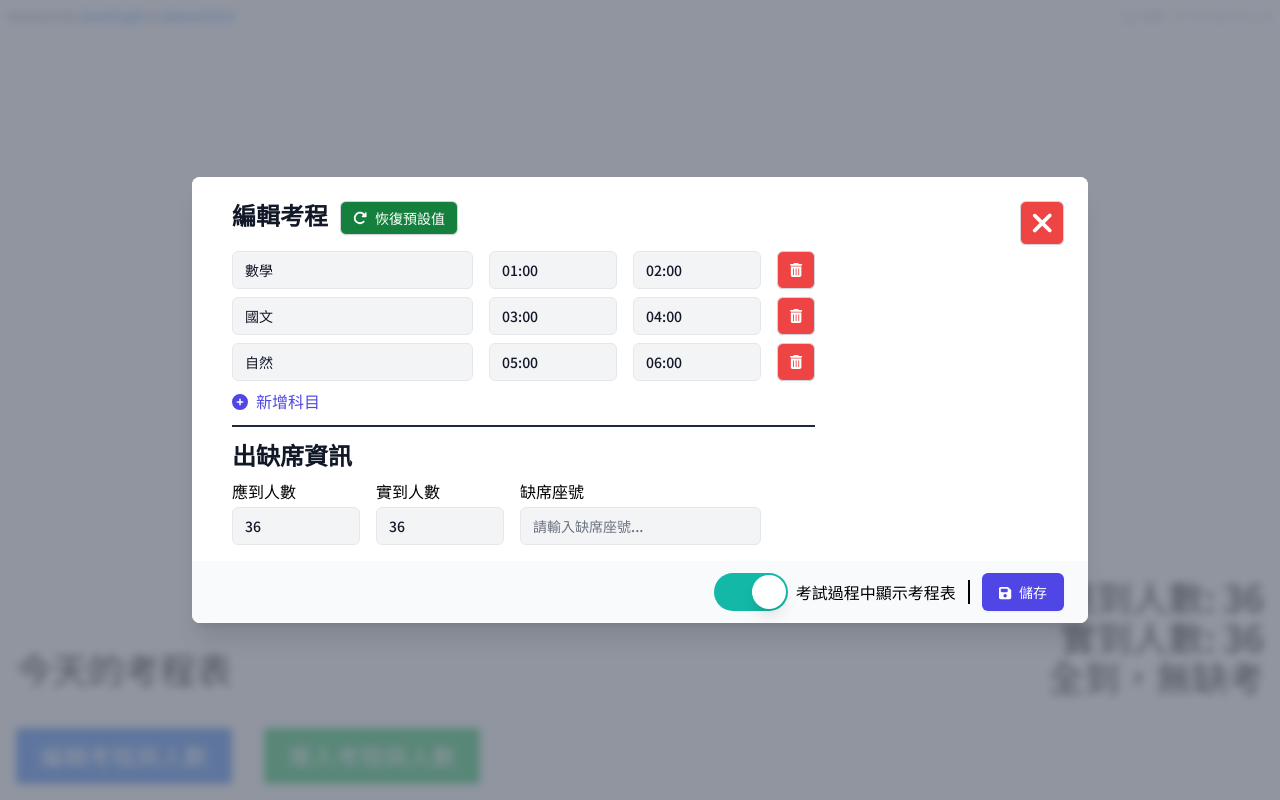
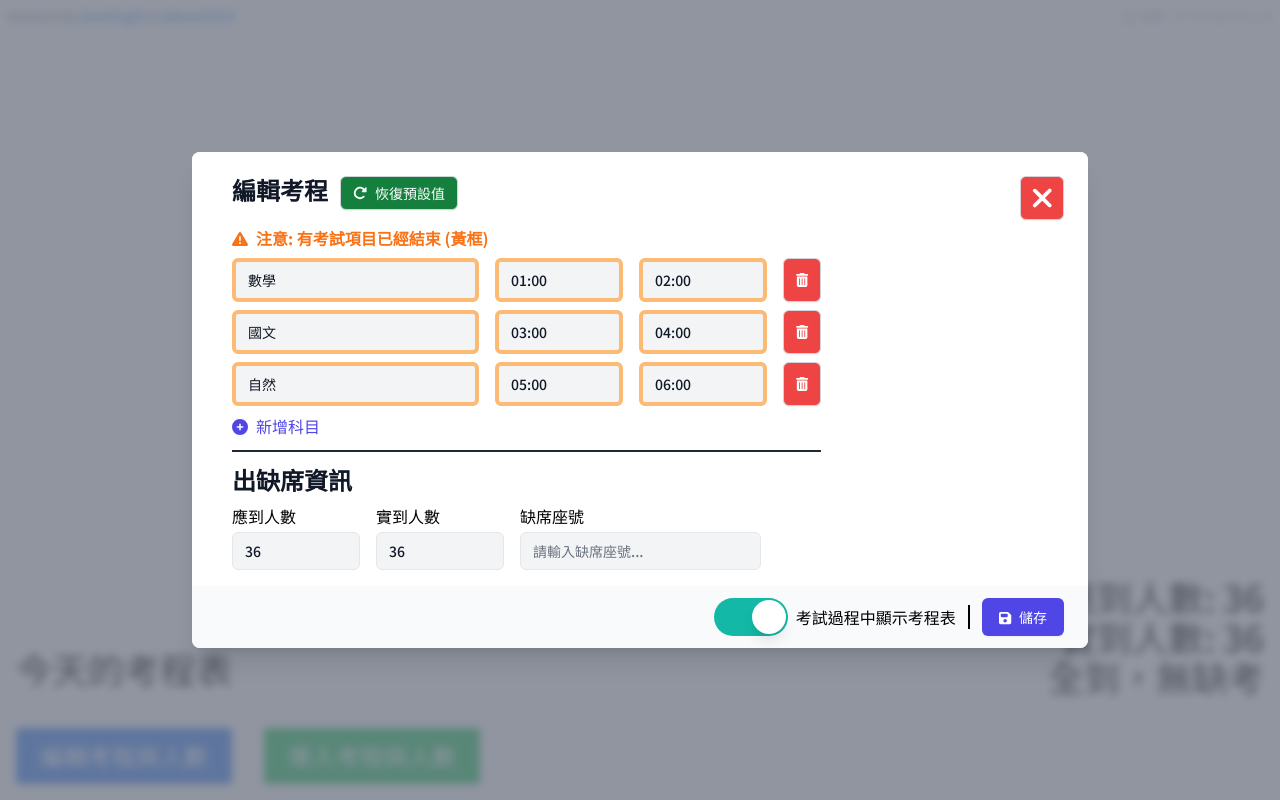
Before and after one commit to smitug01/exam-clock, a Next.js app: page / in a window 1280 px wide. Both pictures are taken after a click on the button "編輯考程與人數". Built offline with nearby package versions, Linux system fonts and the light colour scheme.

Commit message:
Added schedule expired alert

```diff
--- a/app/page.tsx
+++ b/app/page.tsx
@@ -98,6 +98,7 @@ const Home: FC = () => {
       return "Not Passed"
     }
   }
+
   const handleEditClick = () => {
     setCurrentEditingData(formatEditingData());
     setIsEditDialogOpen(true);
--- a/components/editDialog.tsx
+++ b/components/editDialog.tsx
@@ -13,7 +13,8 @@ import {
   faXmark,
   faTrashCan,
   faPlusCircle,
-  faRotateRight
+  faRotateRight,
+  faWarning
 } from "@fortawesome/free-solid-svg-icons";
 
 import { EditingData, ImportExamData } from "@/lib/interfaces";
@@ -60,6 +61,8 @@ const EditDialog: FC<EditDialogProps> = ({
       },
     );
   }, [initialData]);
+
+  const [currentTime, setCurrentTime] = useState<Date>(new Date());
 
   const handleSaveClick = () => {
     onSave(data);
@@ -128,6 +131,32 @@ const EditDialog: FC<EditDialogProps> = ({
     });
   }
 
+  useEffect(() => {
+    const intervalId = setInterval(() => {
+      setCurrentTime(new Date());
+    }, 1000);
+
+    return () => clearInterval(intervalId);
+  }, []);
+
+  function isTimePassed (examTime: string) {
+    const now = currentTime.getMinutes() + currentTime.getHours() * 60
+    const exam = parseInt(examTime.split(":")[1]) + parseInt(examTime.split(":")[0]) * 60
+
+    return now > exam;
+  }
+
+  function timeValidation (examTimeArray: Array<string>) {
+    const now = currentTime.getMinutes() + currentTime.getHours() * 60
+    for (const examTime of examTimeArray) {
+      const exam = parseInt(examTime.split(":")[1]) + parseInt(examTime.split(":")[0]) * 60
+      if (now > exam) {
+        return true;
+      }
+    };
+    return false;
+  }
+
   return (
     <Transition appear show={isOpen} as={Fragment}>
       <div className="fixed inset-0 z-20 overflow-y-auto font-medium">
@@ -185,6 +214,15 @@ const EditDialog: FC<EditDialogProps> = ({
                       </button>
                     </h3>
                     <div className="mt-2">
+                    {timeValidation(data.endTimes) ? (
+                        <div className="text-base font-bold text-orange-500 dark:text-orange-300">
+                          <FontAwesomeIcon
+                            icon={faWarning}
+                            className={"my-auto mr-2"}
+                          />
+                          注意: 有考試項目已經結束 (黃框)
+                        </div>
+                      ) : (<></>)}
                       {data.subjects.map((subject, index) => (
                         <div key={index} className="flex space-x-4 mt-2">
                           <input
@@ -193,7 +231,7 @@ const EditDialog: FC<EditDialogProps> = ({
                             onChange={(e: ChangeEvent<HTMLInputElement>) => {
                               handleSubjectChange(index, e.target.value);
                             }}
-                            className="block flex-grow px-3 py-2 rounded-md bg-gray-100 border light:border-gray-300 dark:border-slate-600 dark:bg-slate-600 dark:placeholder-white dark:text-white placeholder-gray-500 text-gray-900 focus:dark:border-white focus:outline-none focus:ring-indigo-500 focus:border-indigo-500 sm:text-sm"
+                            className={`block flex-grow px-3 py-2 rounded-md bg-gray-100 ${isTimePassed(data.endTimes[index]) ? "border-4 border-orange-300 dark-orange-500" : "border border-gray-300 dark:border-slate-600"} dark:bg-slate-600 dark:placeholder-white dark:text-white placeholder-gray-500 text-gray-900 focus:dark:border-white focus:outline-none focus:ring-indigo-500 focus:border-indigo-500 sm:text-sm`}
                             placeholder="請輸入科目..."
                           />
                           <input
@@ -202,7 +240,7 @@ const EditDialog: FC<EditDialogProps> = ({
                             onChange={(e: ChangeEvent<HTMLInputElement>) => {
                               handleStartTimeChange(index, e.target.value);
                             }}
-                            className="block w-32 px-3 py-2 rounded-md bg-gray-100 border light:border-gray-300 dark:border-slate-600 dark:bg-slate-600 dark:placeholder-white dark:text-white placeholder-gray-500 text-gray-900 focus:dark:border-white focus:outline-none focus:ring-indigo-500 focus:border-indigo-500 sm:text-sm"
+                            className={`block w-32 px-3 py-2 rounded-md bg-gray-100 ${isTimePassed(data.endTimes[index]) ? "border-4 border-orange-300 dark-orange-500" : "border border-gray-300 dark:border-slate-600"} dark:bg-slate-600 dark:placeholder-white dark:text-white placeholder-gray-500 text-gray-900 focus:dark:border-white focus:outline-none focus:ring-indigo-500 focus:border-indigo-500 sm:text-sm`}
                             placeholder="請輸入開始時間... (24小時制)"
                           />
                           <input
@@ -211,7 +249,7 @@ const EditDialog: FC<EditDialogProps> = ({
                             onChange={(e: ChangeEvent<HTMLInputElement>) => {
                               handleEndTimeChange(index, e.target.value);
                             }}
-                            className="block w-32 px-3 py-2 rounded-md bg-gray-100 border light:border-gray-300 dark:border-slate-600 dark:bg-slate-600 dark:placeholder-white dark:text-white placeholder-gray-500 text-gray-900 focus:dark:border-white focus:outline-none focus:ring-indigo-500 focus:border-indigo-500 sm:text-sm"
+                            className={`block w-32 px-3 py-2 rounded-md bg-gray-100 ${isTimePassed(data.endTimes[index]) ? "border-4 border-orange-300 dark-orange-500" : "border border-gray-300 dark:border-slate-600"} dark:bg-slate-600 dark:placeholder-white dark:text-white placeholder-gray-500 text-gray-900 focus:dark:border-white focus:outline-none focus:ring-indigo-500 focus:border-indigo-500 sm:text-sm`}
                             placeholder="請輸入結束時間... (24小時制)"
                           />
                           <button
```
